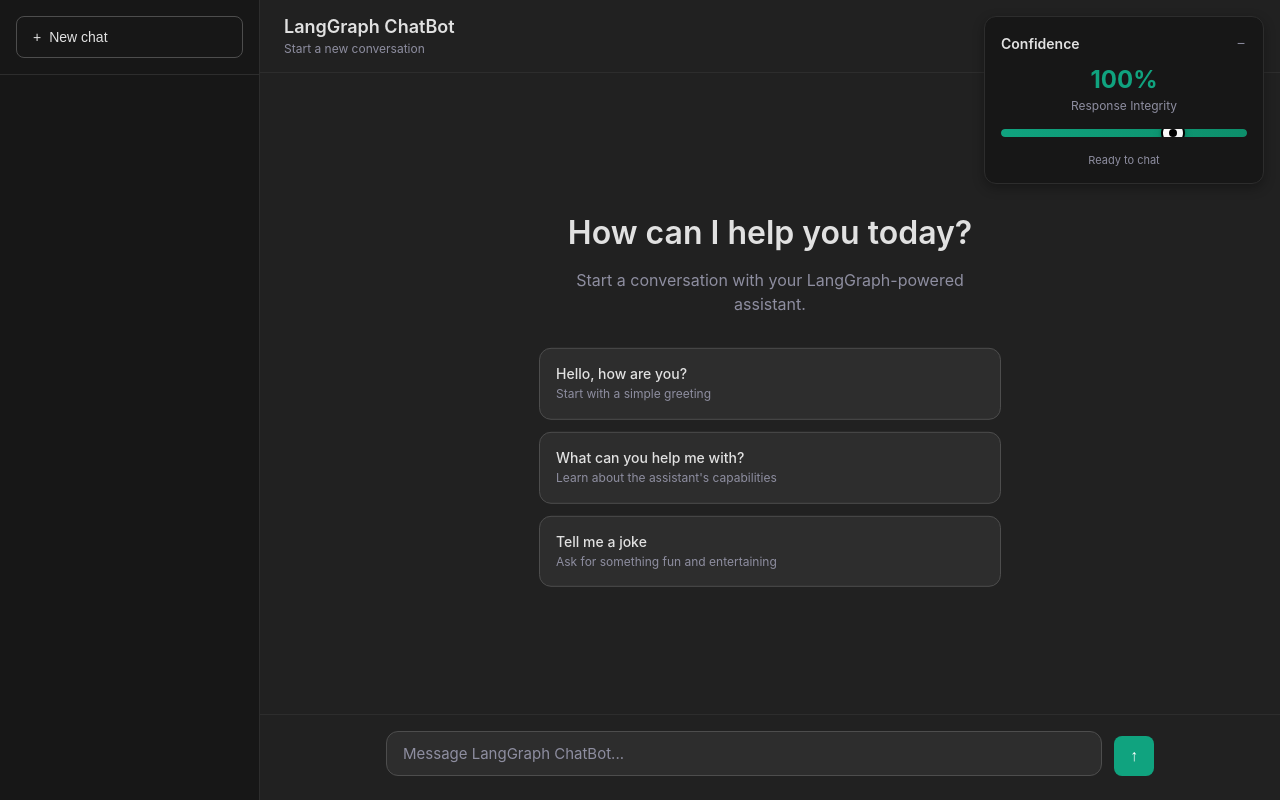
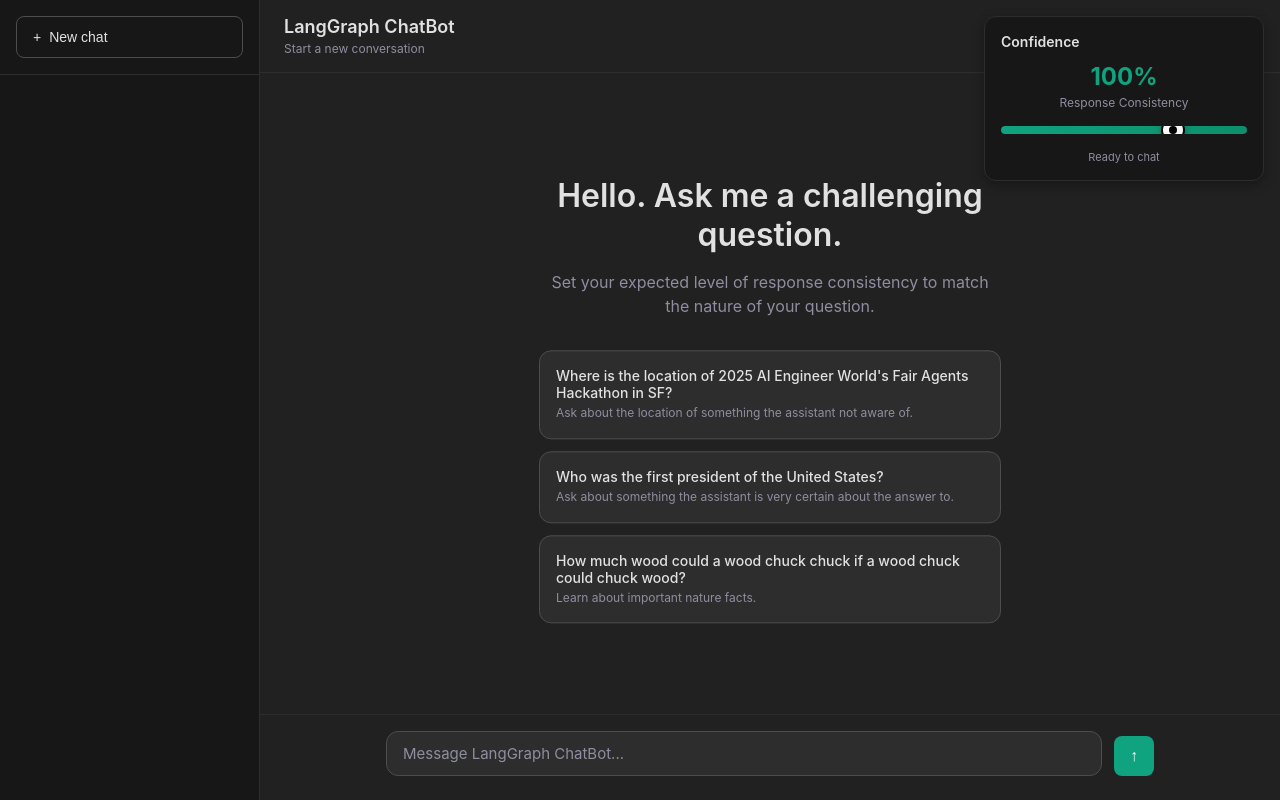
Before and after one commit to rkorrapolu/worldfair-agent, a FastAPI app: page / in a window 1280 px wide. Run offline with FastAPI, Linux system fonts and the light colour scheme; data that the repository does not hold is empty; parts of the project's set-up code (start-up, migrations or seed data) failed here and were passed over.

Commit message:
update questions

```diff
--- a/agent/web_app/app.py
+++ b/agent/web_app/app.py
@@ -45,8 +45,7 @@
         self.active_threads[thread_id] = {
             "title": f"Chat {len(self.active_threads) + 1}",
             "created_at": datetime.now(),
-            "message_count": 0,
-            "confidence_score": 1.0,
+            "message_count": 0
         }
         return thread_id
 
--- a/agent/web_app/templates/index.html
+++ b/agent/web_app/templates/index.html
@@ -519,6 +519,7 @@
             cursor: pointer;
             font-size: 14px;
             padding: 2px;
+            display: none;
         }
 
         .confidence-minimize:hover {
@@ -745,21 +746,21 @@
 
         <div class="chat-messages" id="chatMessages">
             <div class="welcome-message" id="welcomeMessage">
-                <h2>How can I help you today?</h2>
-                <p>Start a conversation with your LangGraph-powered assistant.</p>
+                <h2>Hello. Ask me a challenging question.</h2>
+                <p>Set your expected level of response consistency to match the nature of your question.</p>
 
                 <div class="welcome-suggestions" id="welcomeSuggestions">
-                    <div class="suggestion-card" onclick="sendSuggestion('Hello, how are you?')">
-                        <div class="suggestion-title">Hello, how are you?</div>
-                        <div class="suggestion-desc">Start with a simple greeting</div>
+                    <div class="suggestion-card" onclick="sendSuggestion('Where is the location of 2025 AI Engineer World\'s Fair Agents Hackathon in SF?')">
+                        <div class="suggestion-title">Where is the location of 2025 AI Engineer World's Fair Agents Hackathon in SF?</div>
+                        <div class="suggestion-desc">Ask about the location of something the assistant not aware of.</div>
                     </div>
-                    <div class="suggestion-card" onclick="sendSuggestion('What can you help me with?')">
-                        <div class="suggestion-title">What can you help me with?</div>
-                        <div class="suggestion-desc">Learn about the assistant's capabilities</div>
+                    <div class="suggestion-card" onclick="sendSuggestion('Who was the first president of the United States?')">
+                        <div class="suggestion-title">Who was the first president of the United States?</div>
+                        <div class="suggestion-desc">Ask about something the assistant is very certain about the answer to.</div>
                     </div>
-                    <div class="suggestion-card" onclick="sendSuggestion('Tell me a joke')">
-                        <div class="suggestion-title">Tell me a joke</div>
-                        <div class="suggestion-desc">Ask for something fun and entertaining</div>
+                    <div class="suggestion-card" onclick="sendSuggestion('How much wood could a wood chuck chuck if a wood chuck could chuck wood?')">
+                        <div class="suggestion-title">How much wood could a wood chuck chuck if a wood chuck could chuck wood?</div>
+                        <div class="suggestion-desc">Learn about important nature facts.</div>
                     </div>
                 </div>
             </div>
@@ -793,7 +794,7 @@
         <div class="confidence-content" id="confidenceContent">
             <div class="confidence-score">
                 <div class="confidence-value" id="confidenceValue">--</div>
-                <div class="confidence-label">Response Integrity</div>
+                <div class="confidence-label">Response Consistency</div>
             </div>
 
             <div class="confidence-bar-container">
```
